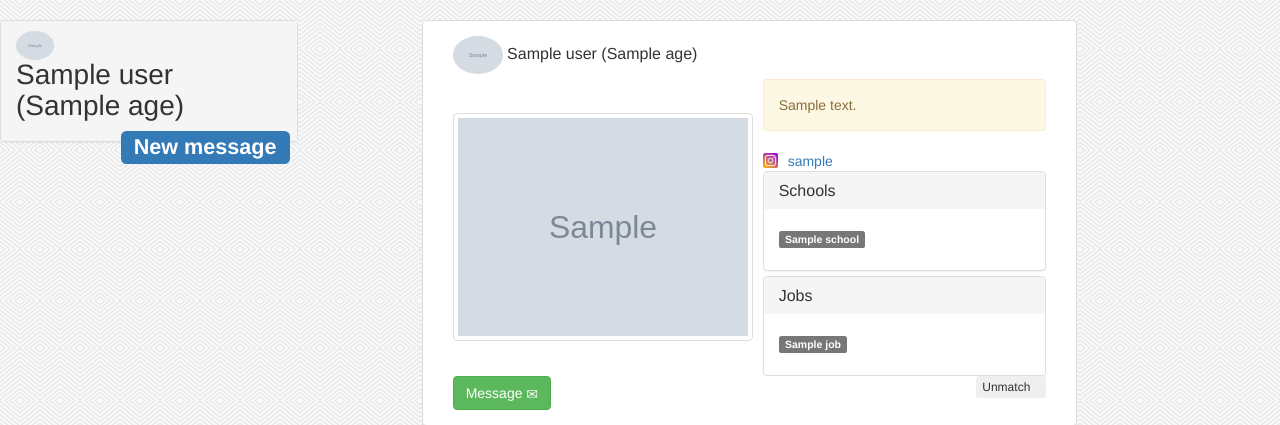
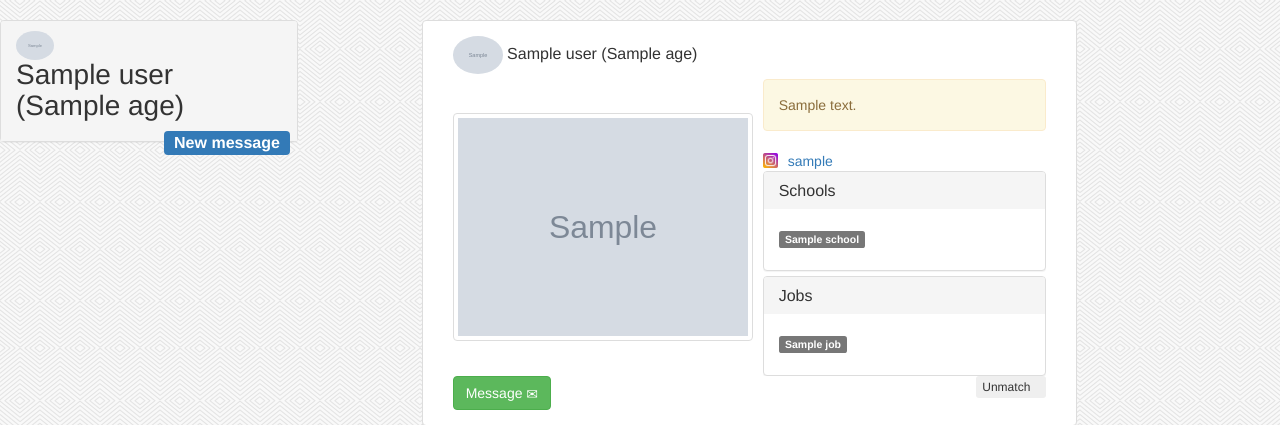
Before and after one commit to harababurel/pynder-iss, a Flask app: template src/templates/matches.html in a window 1280 px wide. Shown: the part 52-477 px from the top of the page. Run offline with Flask 2, Linux system fonts and the light colour scheme; the template is opened without the code that fills it: most values are stand-ins (such as "Sample title", 1, 10 or a date in 2020); grey boxes marked "Sample" are stand-in pictures; some libraries are stand-ins or nearby versions; some web fonts are replaced.

Commit message:
I hate myself
Signed-off-by: Robert Iurisniti <iurisnit.robert@gmail.com>

```diff
--- a/src/static/chat.js
+++ b/src/static/chat.js
@@ -70,7 +70,7 @@ class chat {
                     thisClass.updateScroll();
                 if (data.responseText !== "" && !thisClass.notified) {
                     thisClass.notified = true;
-                    $('#title' + thisClass.matchId).find(".pull-right").append('<span class="label label-primary notification" style="display: block; font-size: 2.7vh">New message</span>');
+                    $('#title' + thisClass.matchId).find(".pull-right").append('<span class="label label-primary notification" style="display: block; font-size: 2vh">New message</span>');
                 }
                 if (!thisClass.notified)
                     thisClass.timer = setTimeout(thisClass.updateRequest.bind(thisClass), REQUEST_INTERVAL);
--- a/src/templates/matches.html
+++ b/src/templates/matches.html
@@ -13,7 +13,7 @@
                             <p style="display: inline-block; font-size: 3.5vh;">{{ user.name }} ({{ user.age }})</p>
                             <div class="pull-right" style="display: inline-block; margin: 0 -0.5em;">
                             {% if user.distance_km %}
-                                <span class="label label-warning" style="display: block; font-size: 2.7vh">{{ "%.0f" % user.distance_km }} km away</span>
+                                <span class="label label-warning" style="display: block; font-size: 2vh">{{ "%.0f" % user.distance_km }} km away</span>
                             {% endif %}
                             </div>
                         </h1>
```
